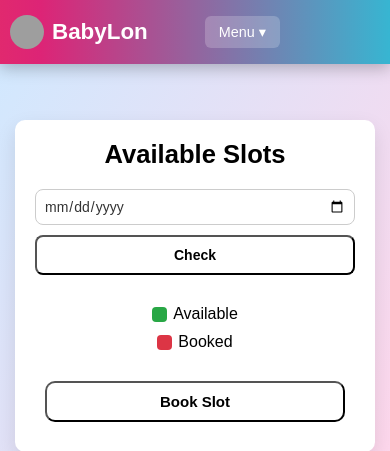
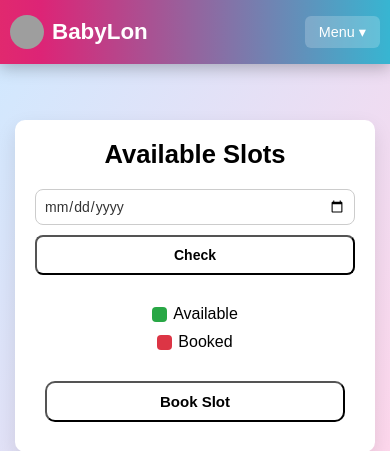
Before and after one commit to singhaditya2004/Babylon, a Django app: page /slots/ in a window 390 px wide. Shown: the top 451 px of the page. Run offline with Django 5.2, Linux system fonts and the light colour scheme; grey boxes are pictures that could not be loaded.

Commit message:
Updated templates

```diff
--- a/Templates/slot_availability.html
+++ b/Templates/slot_availability.html
@@ -316,7 +316,7 @@
   .menu-btn {
     padding: 8px 14px;
     font-size: 0.9rem;
-    margin-right: 50px;
+    margin-right: -50px;
   }
 
   .menu-list {
```
